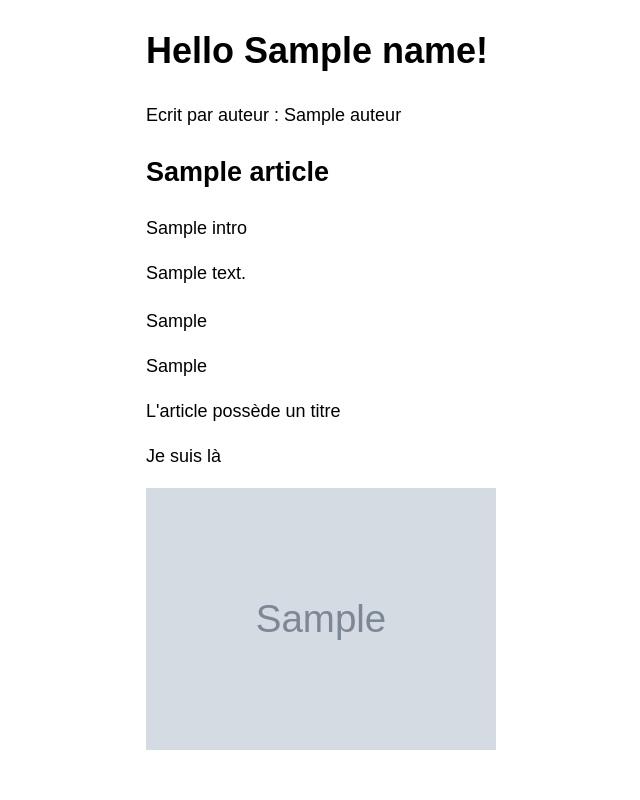
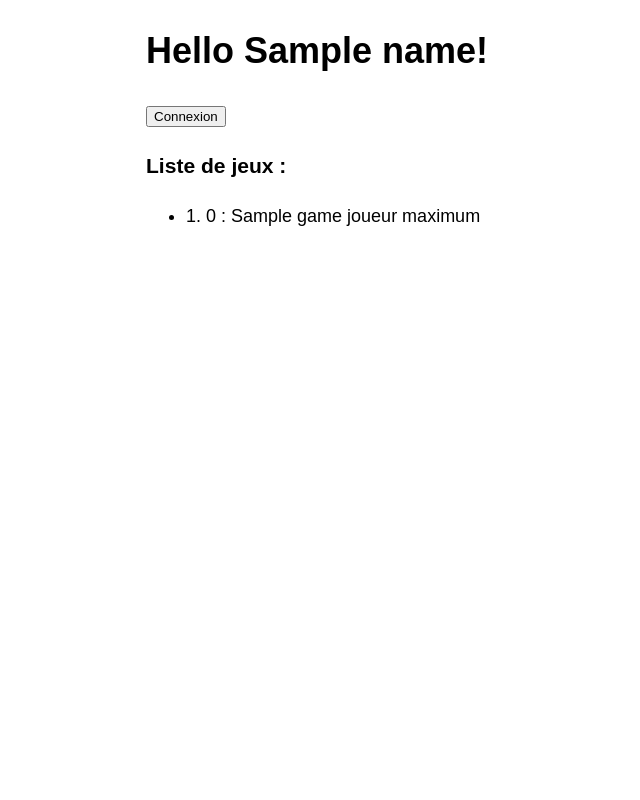
Before and after one commit to MarjorieMM/YesCode, a Symfony app: template templates/home/index.html.twig in a window 1280 px wide. Shown: the whole page, without its empty margins (94-734 px from the left). Run offline with Twig, Linux system fonts and the light colour scheme; the template is opened without the code that fills it: most values are stand-ins (such as "Sample title", 1, 10 or a date in 2020); grey boxes marked "Sample" are stand-in pictures; some libraries are stand-ins or nearby versions.

Commit message:
Ajouts exemples avec boucles et conditions

```diff
--- a/templates/home/index.html.twig
+++ b/templates/home/index.html.twig
@@ -11,34 +11,23 @@
 <div class="example-wrapper">
     <h1>Hello {{ name }}!</h1>
 
-{# cette variable est de type string donc on peut l'afficher directement#}
-   <p>Ecrit par auteur : {{ auteur }}</p>
-{# Article est un objet issu de la class std donc accéder à sa props #}
+{% if user.isConnected %}
+<a href=""> <button>Déconnexion</button></a>
+{% else %}
+<button>Connexion</button>
 
-    <h2>{{ article.title }}</h2>
-    <p>{{ article.intro }}</p>
-    <p>{{ article.content }}</p>
-{# User pareil objet donc objet.proprieteNom #}
-    <h3>{{ user.name }}</h3>
-    <p>{{ user.age }}</p>
-    {# Ici de type string donc tout simplement le nom de la variable donné dans a vue #}
-    <p>{{ jeanDaniel }}</p>
-    <p>{{jd3000}}</p>
-
-
-{% if article.title %}
-<p>L'article possède un titre</p>
 {% endif %}
-
-{% if article.title == "Théorie du complot" %}
-<p>L'article parle d'un complot</p>
-{% endif %}
-    {% if true %}
-    <p>Je suis là</p>
-    <img width="350px" src="{{image}}" alt="jd3000">
+<h3>Liste de jeux :</h3>
+{% for game, multi in games %}
+    <ul>
+    {# loop.index pour indéxer automatiquement, option : {{loop.index0}}, pour démarrer à 0, {{loop.index + 10}}, pour ajouter 10 à chanque index Pour faire des additions :  {{multi + 150}} #}
+    <li> {{loop.index}}. {{game}} : {{multi }} {% if multi > 1 %}
+    joueurs maximum
     {% else %}
-        <p>Je ne suis pas là</p>
+       joueur maximum
     {% endif %}
+    </li></ul>
+{% endfor %}
 
 </div>
 {% endblock %}
```
Also changed, not shown: src/Controller/HomeController.php (+7 -23 lines).
